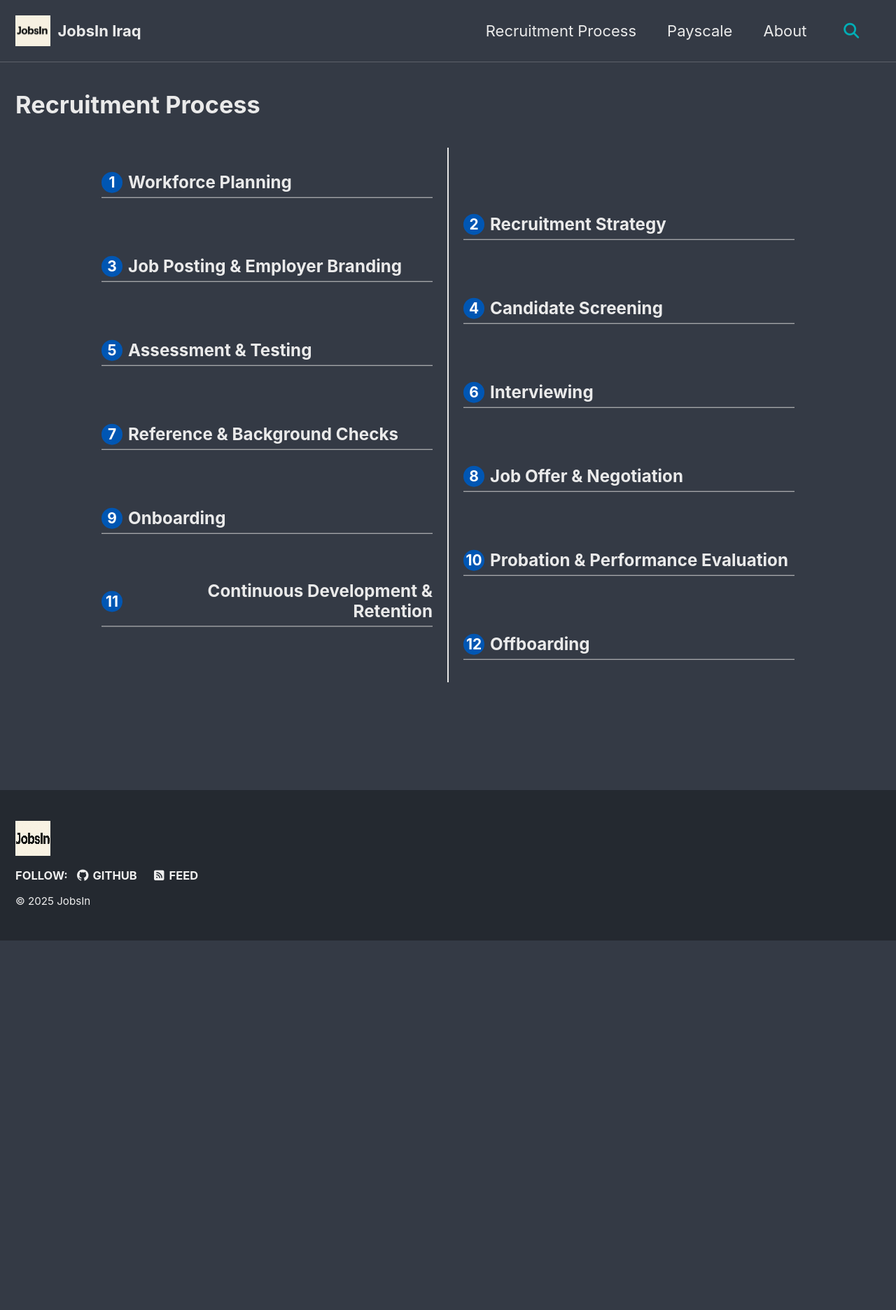
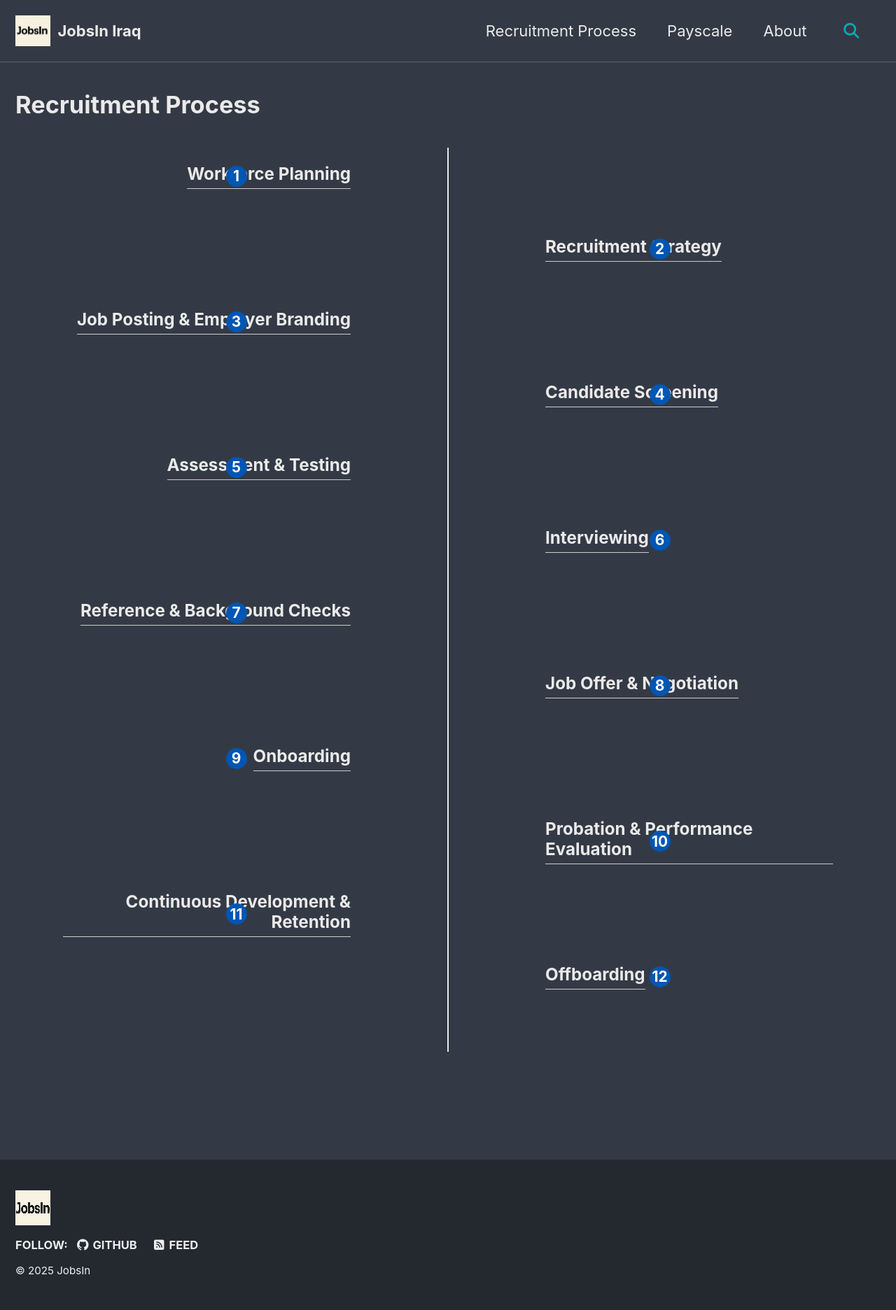
Before and after one commit to JobsInIraq/jobsiniraq.github.io, a Jekyll site: the page built from _pages/process.md, in a window 1280 px wide. Shown: the whole page at 70% size. Built offline with Jekyll 4.4.1, drawn with Linux system fonts in a browser that asks for light colours; cached includes are drawn as plain includes; before the commit the page ends 1344 px from its top, so only the background shows below that.

Commit message:
Update process.css

```diff
--- a/assets/css/process.css
+++ b/assets/css/process.css
@@ -1,4 +1,4 @@
-/* Timeline Container */
+/* Timeline container */
 .timeline {
   position: relative;
   max-width: 1100px;
@@ -23,81 +23,91 @@
 .process {
   position: relative;
   min-height: 60px;
-  padding: 1rem 0;
+  margin-bottom: 2rem;
+}
+
+/* Content block */
+.process .content {
+  width: 45%;
+  position: relative;
   box-sizing: border-box;
 }
 
-/* Content block inside left/right */
-.process .content {
-  width: 45%;
-  position: absolute;
-  top: 50%;
-  transform: translateY(-50%);
-  box-sizing: border-box;
+/* LEFT content aligned right */
+.process.left .content {
+  float: left;
+  text-align: right;
+  padding-right: 2rem;
 }
 
-/* LEFT content */
-.process.left .content {
-  right: 50%;
-  text-align: right;
-  padding-right: 1rem;
-}
-
-/* RIGHT content */
+/* RIGHT content aligned left */
 .process.right .content {
-  left: 50%;
+  float: right;
   text-align: left;
-  padding-left: 1rem;
+  padding-left: 2rem;
 }
 
 /* Heading with underline */
 .process .content h2 {
   display: inline-flex;
   align-items: center;
-  width: 100%;
   margin: 0;
   padding-bottom: 6px;
   border-bottom: 1px solid #ccc;
-  box-sizing: border-box;
+  font-size: 1.1rem;
   word-break: break-word;
-  font-size: 1.1rem;
 }
 
-/* Stage circle */
+/* Circle on the center line */
 .stage-circle {
-  display: inline-flex;
-  justify-content: center;
-  align-items: center;
+  position: absolute;
+  left: 50%;
+  top: 50%;
+  transform: translate(-50%, -50%);
   width: 30px;
   height: 30px;
   border-radius: 50%;
   background-color: #0056b3;
   color: #fff;
   font-weight: bold;
-  margin-right: 8px;
-  flex-shrink: 0;
+  display: flex;
+  justify-content: center;
+  align-items: center;
   font-size: 0.95rem;
 }
 
-/* Responsive for Mobile */
+/* Ensure content does not overlap the circle */
+.process.left .content h2 {
+  margin-right: 40px;
+}
+
+.process.right .content h2 {
+  margin-left: 40px;
+}
+
+/* Responsive for mobile */
 @media screen and (max-width: 768px) {
-  .process .content {
+  .process .content,
+  .process.left .content,
+  .process.right .content {
     width: 90%;
-    position: relative !important;
-    left: 0 !important;
-    right: 0 !important;
+    float: none;
     text-align: left;
     padding: 0 1rem;
-    transform: none;
-    margin-bottom: 2rem;
+  }
+
+  .stage-circle {
+    left: 20px;
+    transform: translate(0, -50%);
+  }
+
+  .process.left .content h2,
+  .process.right .content h2 {
+    margin: 0 0 0 50px;
   }
 
   .timeline::before {
     left: 20px;
     transform: none;
   }
-
-  .process .content h2 {
-    font-size: 1rem;
-  }
 }
```
